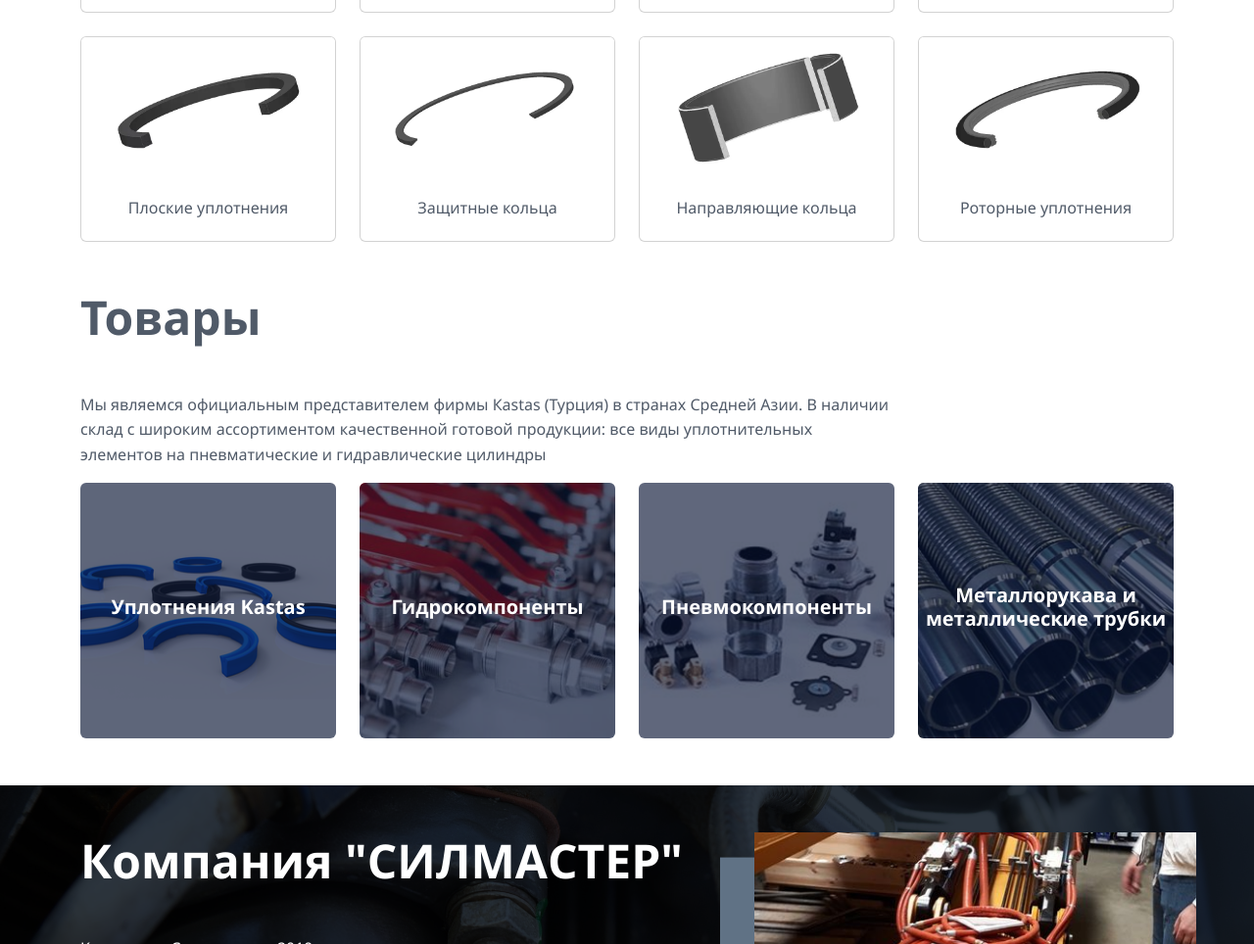
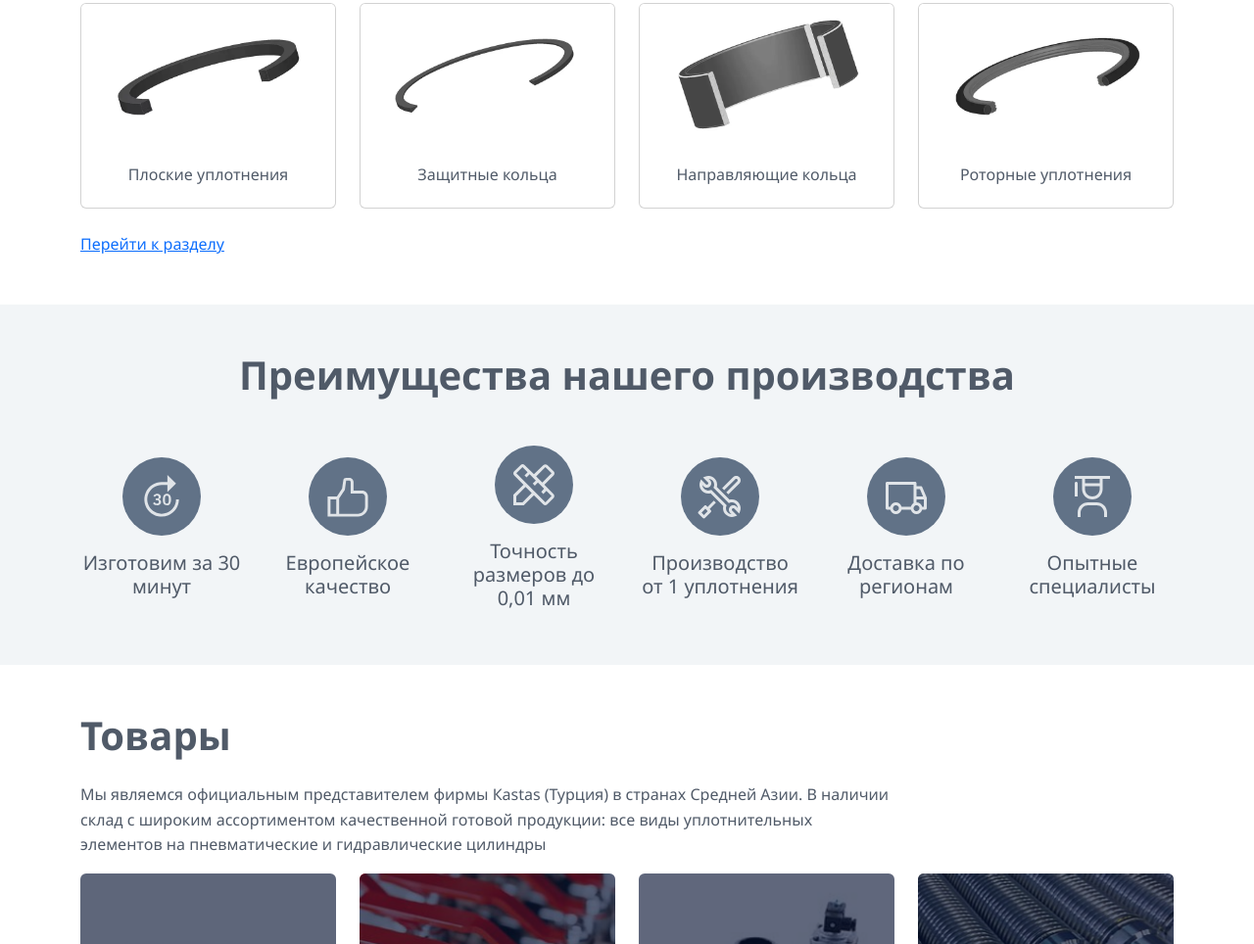
Before and after one commit to deepydee/sealmaster, a website: page index.html in a window 1280 px wide. Shown: the part 1836-2800 px from the top of the page at 98% size. Drawn offline with nearby package versions, Linux system fonts and the light colour scheme.

Commit message:
feat: add benefits section

```diff
--- a/css/style.scss
+++ b/css/style.scss
@@ -64,6 +64,30 @@ body {
 
   &-mail {
     background-image: url("../img/icons/envelope.svg");
+  }
+
+  &-fw-30 {
+    background-image: url("../img/icons/carbon/carbon_forward-30.svg");
+  }
+
+  &-thumbs-up {
+    background-image: url("../img/icons/carbon/carbon_thumbs-up.svg");
+  }
+
+  &-tools-alt {
+    background-image: url("../img/icons/carbon/carbon_tools-alt.svg");
+  }
+
+  &-tool-kit {
+    background-image: url("../img/icons/carbon/carbon_tool-kit.svg");
+  }
+
+  &-delivery-truck {
+    background-image: url("../img/icons/carbon/carbon_delivery-truck.svg");
+  }
+
+  &-education {
+    background-image: url("../img/icons/carbon/carbon_education.svg");
   }
 
   &:hover {
@@ -344,3 +368,34 @@ body {
     }
   }
 }
+
+.our-benefits {
+  background: hsla(205, 23%, 96%, 1);
+}
+
+.icon-benefit {
+  display: flex;
+  flex-direction: column;
+  justify-content: center;
+  align-items: center;
+  height: 100%;
+  gap: 1rem;
+
+  .icon {
+    height: 5rem;
+    width: 5rem;
+    background-size: 3rem 3rem;
+    background-color: #617287;
+    border-radius: 50%;
+    background-position: center;
+
+    &:hover {
+      transform: none;
+      filter: none;
+    }
+  }
+
+  h3 {
+    font-size: 1.25rem;
+  }
+}
--- a/index.html
+++ b/index.html
@@ -200,7 +200,7 @@
     <section class="container seals-production mb-5">
       <div class="row gy-5 mb-5">
         <div class="col-12 col-lg-9">
-          <h2 class="display-5 fw-bold mb-5">Производство манжет</h2>
+          <h2 class="display-6 fw-bold mb-4">Производство манжет</h2>
           <p>Собственные производственные мощности, широкий выбор материалов и гибкость в перенастройке оборудования дают возможность производить уплотнения любой сложности.</p>
           <p>В процессе изготовления уплотнительных элементов применяется большой ассортимент материалов, например, таких как полиуретан (PU), маслобензостойкая резина (NBR), тефлон (PTFE), фторный каучук (FPM), синтетические эластомеры и иные материалы.</p>
 
@@ -315,14 +315,53 @@
             </div>
           </a>
         </div>
+        <a href="#">Перейти к разделу</a>
+      </div>
+    </section>
 
+    <section class="container-fluid mb-5 our-benefits p-5">
+      <div class="container">
+
+        <div class="row text-center">
+          <div class="col">
+            <h2 class="display-6 fw-bold mb-5">Преимущества нашего производства</h2>
+          </div>
+        </div>
+        <div class="row text-center g-4 justify-content-center align-items-center">
+
+          <div class="col-6 col-md-3 col-lg-2 icon-benefit">
+            <h3 class="order-1">Изготовим за 30 минут</h3>
+            <span class="icon icon-fw-30" aria-hidden="true"></span>
+          </div>
+          <div class="col-6 col-md-3 col-lg-2 icon-benefit">
+            <h3 class="order-1">Европейское качество</h3>
+            <span class="icon icon-thumbs-up" aria-hidden="true"></span>
+          </div>
+          <div class="col-6 col-md-3 col-lg-2 icon-benefit">
+            <h3 class="order-1">Точность размеров до 0,01 мм</h3>
+            <span class="icon icon-tools-alt" aria-hidden="true"></span>
+          </div>
+          <div class="col-6 col-md-3 col-lg-2 icon-benefit">
+            <h3 class="order-1">Производство от 1 уплотнения</h3>
+            <span class="icon icon-tool-kit" aria-hidden="true"></span>
+          </div>
+          <div class="col-6 col-md-3 col-lg-2 icon-benefit">
+            <h3 class="order-1">Доставка по регионам</h3>
+            <span class="icon icon-delivery-truck" aria-hidden="true"></span>
+          </div>
+          <div class="col-6 col-md-3 col-lg-2 icon-benefit">
+            <h3 class="order-1">Опытные специалисты</h3>
+            <span class="icon icon-education" aria-hidden="true"></span>
+          </div>
+
+        </div>
       </div>
     </section>
 
     <section class="container goods mb-5">
       <div class="row">
         <div class="col-lg-9">
-          <h2 class="display-5 fw-bold mb-5">Товары</h2>
+          <h2 class="display-6 fw-bold mb-4">Товары</h2>
           <p>Мы являемся официальным представителем фирмы Кastas (Турция) в странах Средней Азии. В наличии склад с широким ассортиментом качественной готовой продукции: все виды уплотнительных элементов на пневматические и гидравлические цилиндры</p>
         </div>
       </div>
@@ -360,7 +399,7 @@
             </div>
           </div>
         </div>
-
+        <a href="#">Перейти к разделу</a>
       </div>
     </section>
 
@@ -405,7 +444,7 @@
     </section>
 
     <section class="container partners d-none d-md-block mb-5">
-      <h2 class="display-5 fw-bold mb-5">Заказчики и партнеры</h2>
+      <h2 class="display-6 fw-bold mb-5">Заказчики и партнеры</h2>
       <div class="row gy-4">
 
         <div class="col-md-4 col-lg-3 col-xl-2">
@@ -521,7 +560,7 @@
     </section>
 
     <section class="container blog mb-5">
-      <h2 class="display-5 fw-bold mb-5">Блог</h2>
+      <h2 class="display-6 fw-bold mb-5">Блог</h2>
       <div class="row gy-4">
         <div class="col-md-6 col-lg-4">
             <div class="card blog-card">
@@ -553,14 +592,14 @@
               </div>
             </div>
         </div>
-
+        <a href="#">Все записи</a>
       </div>
     </section>
 
     <section class="container faq mb-5">
       <div class="row">
         <div class="col-md-6">
-          <h2 class="display-5 fw-bold mb-5">Ваши вопросы</h2>
+          <h2 class="display-6 fw-bold mb-5">Ваши вопросы</h2>
           <div class="accordion accordion-flush" id="accordionFaq">
 
             <div class="accordion-item">
@@ -707,6 +746,7 @@
             </div>
 
           </div>
+          <a href="#">Перейти к разделу</a>
         </div>
 
         <div class="d-none d-md-flex col-md-6">
@@ -836,7 +876,7 @@
 
     <section class="container testimonials mb-5">
       <div class="row">
-        <h2 class="display-5 fw-bold mb-5">Отзывы</h2>
+        <h2 class="display-6 fw-bold mb-4">Отзывы</h2>
 
         <div class="row">
           <div class="col-12">
@@ -942,7 +982,7 @@
     </section>
 
     <section class="container contacts mb-5">
-      <h2 class="display-5 fw-bold mb-5">Контакты</h2>
+      <h2 class="display-6 fw-bold mb-5">Контакты</h2>
 
       <div class="row justify-content-center g-4 mb-4 text-center text-md-start">
 
```
Also changed, not shown: css/style.css, css/style.min.css, img/icons/carbon/carbon_delivery-truck.svg (added), img/icons/carbon/carbon_education.svg (added), img/icons/carbon/carbon_forward-30.svg (added), img/icons/carbon/carbon_thumbs-up.svg (added), img/icons/carbon/carbon_tool-kit.svg (added), img/icons/carbon/carbon_tools-alt.svg (added), 2 other files.
